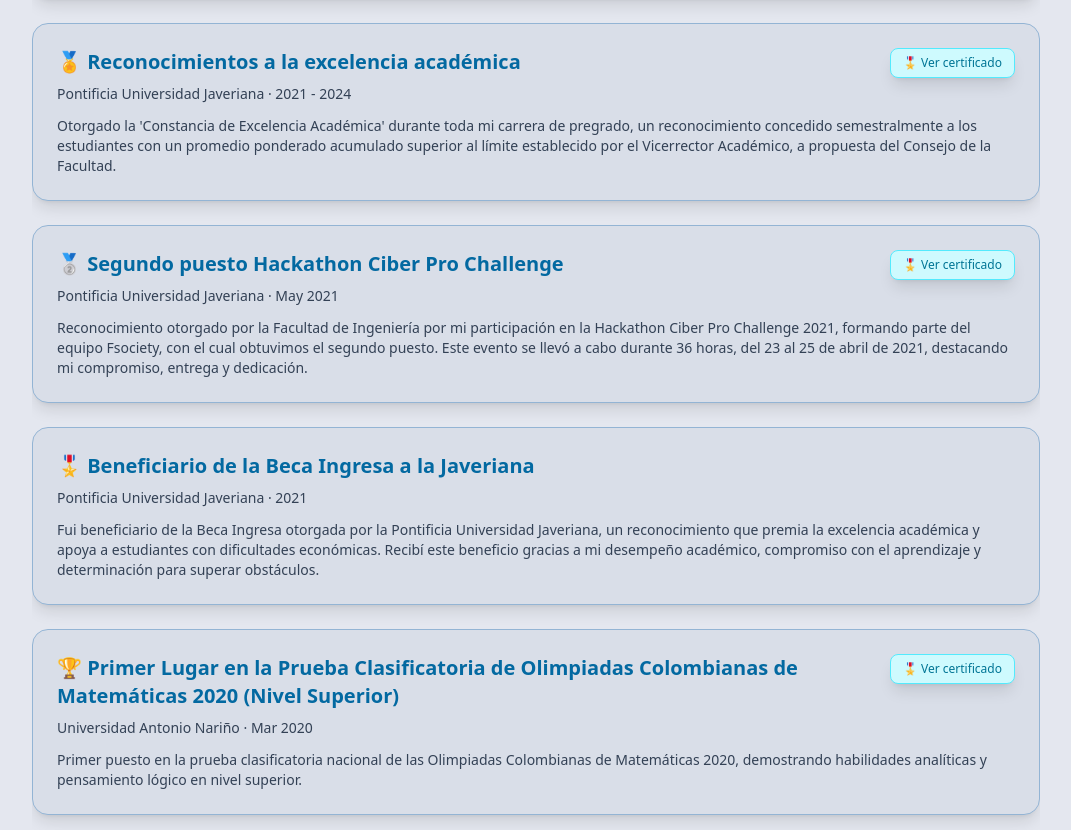
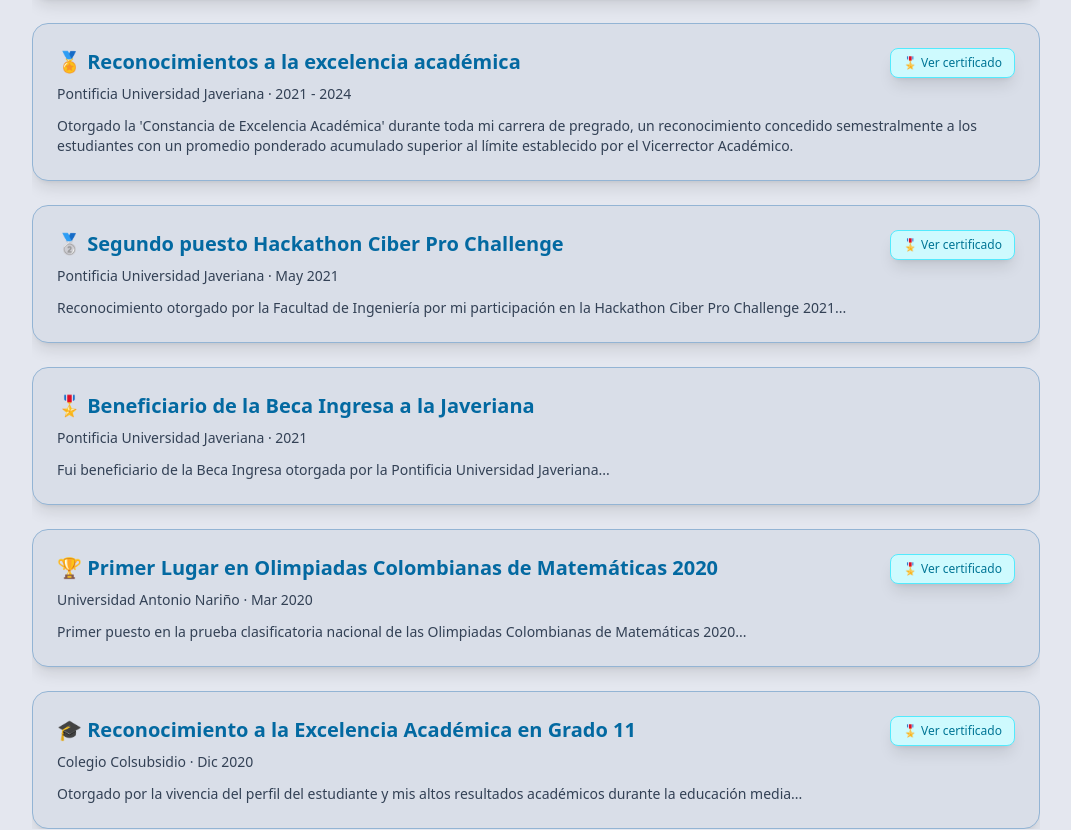
Before and after one commit to santiagoreyb/Portfolio_Santiago_Rey, a React (Vite) app: page / in a window 1280 px wide. Shown: the part 8383-9213 px from the top of the page, without its empty margins (104-1175 px from the left). Built offline with nearby package versions, Linux system fonts and the light colour scheme.

Commit message:
add: english part in Reconocimientos

```diff
--- a/src/components/Reconocimientos.jsx
+++ b/src/components/Reconocimientos.jsx
@@ -4,59 +4,72 @@
 import hackathon from "../assets/certificados/hackathon.pdf";
 import olimpiadas from "../assets/certificados/olimpiadas.pdf";
 import excelencia11 from "../assets/certificados/excelencia11.pdf";
-function Reconocimientos({ darkMode }) {
+
+function Reconocimientos({ darkMode, lang = "es" }) {
   const [isOpen, setIsOpen] = useState(true);
 
   const reconocimientos = [
     {
-      titulo: "🎓 Mención de Honor por proyecto de grado destacado",
-      entidad: "Pontificia Universidad Javeriana",
+      titulo: {
+        es: "🎓 Mención de Honor por proyecto de grado destacado",
+        en: "🎓 Honor Mention for Outstanding Graduation Project",
+      },
+      entidad: { es: "Pontificia Universidad Javeriana", en: "Pontificia Universidad Javeriana" },
       fecha: "Mar 2025",
-      descripcion:
-        "Reconocimiento otorgado por alcanzar una altísima calidad académica en mi trabajo de grado, de acuerdo con lo establecido en el Numeral 99 del Reglamento de Estudiantes.",
-      insignia:
-        "https://wallet.xertify.co/certificates/FB4B8666A003?r=1",
+      descripcion: {
+        es: "Reconocimiento otorgado por alcanzar una altísima calidad académica en mi trabajo de grado, de acuerdo con lo establecido en el Numeral 99 del Reglamento de Estudiantes.",
+        en: "Recognition awarded for achieving outstanding academic quality in my graduation project, according to Numeral 99 of the Student Regulations.",
+      },
+      insignia: "https://wallet.xertify.co/certificates/FB4B8666A003?r=1",
     },
     {
-      titulo: "🏅 Reconocimientos a la excelencia académica",
-      entidad: "Pontificia Universidad Javeriana",
+      titulo: { es: "🏅 Reconocimientos a la excelencia académica", en: "🏅 Academic Excellence Awards" },
+      entidad: { es: "Pontificia Universidad Javeriana", en: "Pontificia Universidad Javeriana" },
       fecha: "2021 - 2024",
-      descripcion:
-        "Otorgado la 'Constancia de Excelencia Académica' durante toda mi carrera de pregrado, un reconocimiento concedido semestralmente a los estudiantes con un promedio ponderado acumulado superior al límite establecido por el Vicerrector Académico, a propuesta del Consejo de la Facultad.",
+      descripcion: {
+        es: "Otorgado la 'Constancia de Excelencia Académica' durante toda mi carrera de pregrado, un reconocimiento concedido semestralmente a los estudiantes con un promedio ponderado acumulado superior al límite establecido por el Vicerrector Académico.",
+        en: "Awarded the 'Academic Excellence Certificate' throughout my undergraduate career, given semesterly to students with a cumulative GPA above the limit set by the Academic Vice-Rector.",
+      },
       insignia: excelencia,
     },
     {
-      titulo: "🥈 Segundo puesto Hackathon Ciber Pro Challenge",
-      entidad: "Pontificia Universidad Javeriana",
+      titulo: { es: "🥈 Segundo puesto Hackathon Ciber Pro Challenge", en: "🥈 Second Place Hackathon Ciber Pro Challenge" },
+      entidad: { es: "Pontificia Universidad Javeriana", en: "Pontificia Universidad Javeriana" },
       fecha: "May 2021",
-      descripcion:
-        "Reconocimiento otorgado por la Facultad de Ingeniería por mi participación en la Hackathon Ciber Pro Challenge 2021, formando parte del equipo Fsociety, con el cual obtuvimos el segundo puesto. Este evento se llevó a cabo durante 36 horas, del 23 al 25 de abril de 2021, destacando mi compromiso, entrega y dedicación.",
+      descripcion: {
+        es: "Reconocimiento otorgado por la Facultad de Ingeniería por mi participación en la Hackathon Ciber Pro Challenge 2021...",
+        en: "Recognition awarded by the Faculty of Engineering for my participation in the Hackathon Ciber Pro Challenge 2021...",
+      },
       insignia: hackathon,
     },
     {
-      titulo: "🎖️ Beneficiario de la Beca Ingresa a la Javeriana",
-      entidad: "Pontificia Universidad Javeriana",
+      titulo: { es: "🎖️ Beneficiario de la Beca Ingresa a la Javeriana", en: "🎖️ Beneficiary of the Ingresa Scholarship at Javeriana" },
+      entidad: { es: "Pontificia Universidad Javeriana", en: "Pontificia Universidad Javeriana" },
       fecha: "2021",
-      descripcion:
-        "Fui beneficiario de la Beca Ingresa otorgada por la Pontificia Universidad Javeriana, un reconocimiento que premia la excelencia académica y apoya a estudiantes con dificultades económicas. Recibí este beneficio gracias a mi desempeño académico, compromiso con el aprendizaje y determinación para superar obstáculos.",
+      descripcion: {
+        es: "Fui beneficiario de la Beca Ingresa otorgada por la Pontificia Universidad Javeriana...",
+        en: "I was the beneficiary of the Ingresa Scholarship awarded by Pontificia Universidad Javeriana...",
+      },
       insignia: "",
     },
     {
-      titulo:
-        "🏆 Primer Lugar en la Prueba Clasificatoria de Olimpiadas Colombianas de Matemáticas 2020 (Nivel Superior)",
-      entidad: "Universidad Antonio Nariño",
+      titulo: { es: "🏆 Primer Lugar en Olimpiadas Colombianas de Matemáticas 2020", en: "🏆 First Place in Colombian Mathematics Olympiad 2020" },
+      entidad: { es: "Universidad Antonio Nariño", en: "Universidad Antonio Nariño" },
       fecha: "Mar 2020",
-      descripcion:
-        "Primer puesto en la prueba clasificatoria nacional de las Olimpiadas Colombianas de Matemáticas 2020, demostrando habilidades analíticas y pensamiento lógico en nivel superior.",
+      descripcion: {
+        es: "Primer puesto en la prueba clasificatoria nacional de las Olimpiadas Colombianas de Matemáticas 2020...",
+        en: "First place in the national qualifying test of the Colombian Mathematics Olympiad 2020...",
+      },
       insignia: olimpiadas,
     },
     {
-      titulo:
-        "🎓 Reconocimiento a la Excelencia Académica en Grado 11",
-      entidad: "Colegio Colsubsidio",
+      titulo: { es: "🎓 Reconocimiento a la Excelencia Académica en Grado 11", en: "🎓 Academic Excellence Recognition in 11th Grade" },
+      entidad: { es: "Colegio Colsubsidio", en: "Colegio Colsubsidio" },
       fecha: "Dic 2020",
-      descripcion:
-        "Otorgado por la vivencia del perfil del estudiante y mis altos resultados académicos durante la educación media, reflejando liderazgo, compromiso y excelencia integral.",
+      descripcion: {
+        es: "Otorgado por la vivencia del perfil del estudiante y mis altos resultados académicos durante la educación media...",
+        en: "Awarded for living the student profile and achieving high academic results during high school...",
+      },
       insignia: excelencia11,
     },
   ];
@@ -70,7 +83,7 @@
       {/* Encabezado */}
       <div className="relative mb-6">
         <h2 className="text-3xl md:text-4xl font-bold tracking-wide text-center">
-          🏅 Honors & Awards
+          {lang === "es" ? "🏅 Reconocimientos" : "🏅 Honors & Awards"}
         </h2>
 
         {/* Botón + / − */}
@@ -78,7 +91,7 @@
           onClick={() => setIsOpen((s) => !s)}
           aria-expanded={isOpen}
           className="absolute right-2 top-0 text-3xl md:text-4xl font-bold hover:bg-white/5 transition"
-          title={isOpen ? "Cerrar sección" : "Abrir sección"}
+          title={isOpen ? (lang === "es" ? "Cerrar sección" : "Close section") : (lang === "es" ? "Abrir sección" : "Open section")}
         >
           {isOpen ? "−" : "+"}
         </button>
@@ -117,14 +130,14 @@
                       darkMode ? "text-cyan-300" : "text-[#0369A1]"
                     }`}
                   >
-                    {rec.titulo}
+                    {rec.titulo[lang]}
                   </h3>
                   <p
                     className={`text-sm ${
                       darkMode ? "text-[#C4D7E9]" : "text-[#334155]"
                     }`}
                   >
-                    {rec.entidad} · {rec.fecha}
+                    {rec.entidad[lang]} · {rec.fecha}
                   </p>
                 </div>
 
@@ -139,7 +152,7 @@
                         : "bg-cyan-100 border-cyan-300 text-cyan-700 hover:bg-cyan-200"
                     }`}
                   >
-                    🎖️ Ver certificado
+                    🎖️ {lang === "es" ? "Ver certificado" : "View Certificate"}
                   </a>
                 )}
               </div>
@@ -149,7 +162,7 @@
                   darkMode ? "text-[#C4D7E9]" : "text-[#334155]"
                 }`}
               >
-                {rec.descripcion}
+                {rec.descripcion[lang]}
               </p>
             </motion.div>
           ))}
```
